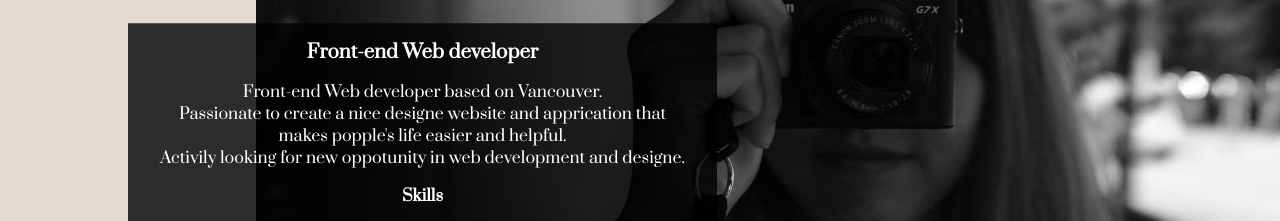
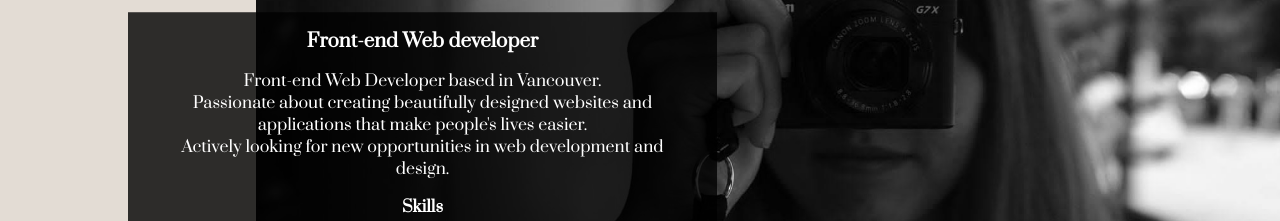
Before and after one commit to YuriShido/My-portfolio-react, a React (Create React App) app: page /about in a window 1280 px wide. Shown: the part 1047-1268 px from the top of the page. Built offline with nearby package versions, Linux system fonts and the light colour scheme.

Commit message:
spelling fixed

```diff
--- a/src/component/About.jsx
+++ b/src/component/About.jsx
@@ -21,9 +21,9 @@ const About = () => {
                     {/* <p>Born in Japan.
                     Used to work in bank, moved to Canada from 2018.
                     Start learning coding in 2020. Design and make website. Keep learning other languages.</p> */}
-                    <p>Front-end Web developer based on Vancouver.<br />
-                    Passionate to create a nice designe website and apprication that makes popple's life easier and helpful. <br />
-                    Activily looking for new oppotunity in web development and designe.</p>
+                    <p>Front-end Web Developer based in Vancouver.<br />
+                    Passionate about creating beautifully designed websites and applications that make people's lives easier. <br />
+                    Actively looking for new opportunities in web development and design.</p>
                     <h3>Skills</h3>
                     <div className="language-outer">
 
--- a/src/component/Footer.jsx
+++ b/src/component/Footer.jsx
@@ -5,7 +5,7 @@ const Footer = () => {
     return (
         <div id="footer">
             <a href="/"><i className="fas fa-home"></i> Home</a>
-            <p className="copy-right">&copy; Yuri Shido 2021, All Right Reserved</p>
+            <p className="copy-right">&copy; Yuri Shido 2021, All Rights Reserved</p>
         </div>
     )
 }
```
